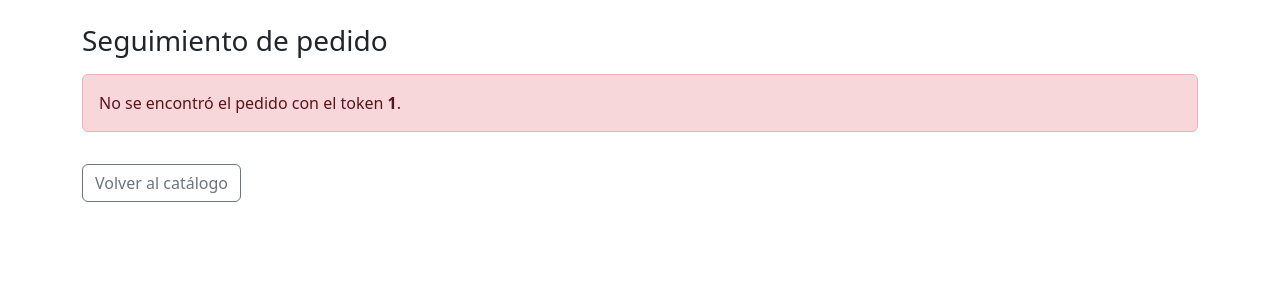
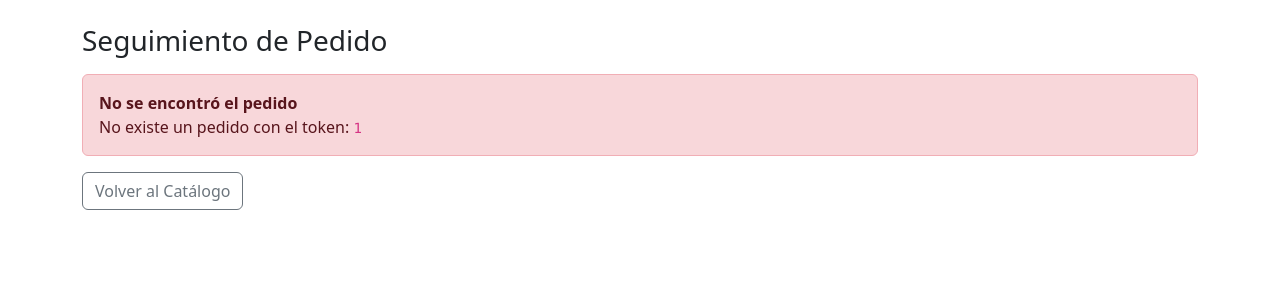
Before and after one commit to Gengardeth/App-Web-Backend, a Django app: page /seguimiento/1/ in a window 1280 px wide. Shown: the part 56-356 px from the top of the page. Run offline with Django 5.2, Linux system fonts and the light colour scheme; data that the repository does not hold is empty.

Commit message:
fix: Limpiar models.py y corregir templates - cumplimiento de requerimientos

```diff
--- a/appTienda/templates/appTienda/seguimiento_pedido.html
+++ b/appTienda/templates/appTienda/seguimiento_pedido.html
@@ -1,34 +1,92 @@
 {% extends "appTienda/base.html" %}
-{% block title %}Seguimiento{% endblock %}
+{% block title %}Seguimiento de Pedido{% endblock %}
 {% block content %}
 
-<h3 class="mb-3">Seguimiento de pedido</h3>
+<h3 class="mb-3">Seguimiento de Pedido</h3>
 
 {% if pedido %}
-  <div class="alert alert-success">
-    Token: <b>{{ token }}</b><br>
-    Link: <b>{{ url_seguimiento }}</b>
+  <div class="alert alert-success mb-3">
+    <strong>Token de Seguimiento:</strong> <code>{{ token }}</code><br>
+    <strong>URL Compartible:</strong> <code>{{ url_seguimiento }}</code>
   </div>
 
-  <div class="card p-3">
-    <div class="mb-2"><b>Estado pedido:</b> {{ pedido.estado_pedido }}</div>
-    <div class="mb-2"><b>Estado pago:</b> {{ pedido.estado_pago }}</div>
-    <div class="mb-2"><b>Plataforma:</b> {{ pedido.plataforma }}</div>
-    <div class="mb-2"><b>Cantidad:</b> {{ pedido.cantidad }}</div>
-    <div class="mb-2"><b>Cliente:</b> {{ pedido.nombre_cliente }} - {{ pedido.telefono_cliente }}</div>
-    <div class="mb-2"><b>Dirección:</b> {{ pedido.direccion_entrega }}</div>
+  <div class="card p-4">
+    <h5 class="mb-3">Información del Pedido</h5>
 
-    <hr class="my-3">
+    <div class="row">
+      <div class="col-md-6">
+        <div class="mb-3">
+          <strong>Cliente:</strong><br>
+          {{ pedido.nombre_cliente }}
+        </div>
+        <div class="mb-3">
+          <strong>Contacto:</strong><br>
+          {{ pedido.contacto }}
+        </div>
+        <div class="mb-3">
+          <strong>Plataforma:</strong><br>
+          {{ pedido.get_plataforma_display }}
+        </div>
+      </div>
 
-    <div class="mb-2"><b>Producto:</b> {{ pedido.producto_referencia.nombre }}</div>
-    <div class="mb-2"><b>Precio base:</b> $ {{ pedido.producto_referencia.precio_base }}</div>
+      <div class="col-md-6">
+        <div class="mb-3">
+          <strong>Estado del Pedido:</strong><br>
+          <span class="badge bg-primary">{{ pedido.get_estado_pedido_display }}</span>
+        </div>
+        <div class="mb-3">
+          <strong>Estado del Pago:</strong><br>
+          <span class="badge bg-warning">{{ pedido.get_estado_pago_display }}</span>
+        </div>
+        <div class="mb-3">
+          <strong>Fecha Solicitada:</strong><br>
+          {% if pedido.fecha_solicitada %}{{ pedido.fecha_solicitada }}{% else %}No especificada{% endif %}
+        </div>
+      </div>
+    </div>
+
+    <hr>
+
+    <div class="mb-3">
+      <strong>Descripción del Pedido:</strong><br>
+      {{ pedido.descripcion }}
+    </div>
+
+    {% if pedido.producto_referencia %}
+    <div class="alert alert-info">
+      <strong>Producto de Referencia:</strong> {{ pedido.producto_referencia.nombre }}<br>
+      <strong>Precio Base:</strong> ${{ pedido.producto_referencia.precio_base }}
+    </div>
+    {% endif %}
+
+    {% if pedido.foto_ref1 or pedido.foto_ref2 %}
+    <div class="mb-3">
+      <strong>Imágenes de Referencia:</strong>
+      <div class="row g-2 mt-2">
+        {% if pedido.foto_ref1 %}
+        <div class="col-md-6">
+          <img src="{{ pedido.foto_ref1.url }}" class="img-fluid rounded" alt="Referencia 1">
+        </div>
+        {% endif %}
+        {% if pedido.foto_ref2 %}
+        <div class="col-md-6">
+          <img src="{{ pedido.foto_ref2.url }}" class="img-fluid rounded" alt="Referencia 2">
+        </div>
+        {% endif %}
+      </div>
+    </div>
+    {% endif %}
   </div>
+
 {% else %}
   <div class="alert alert-danger">
-    No se encontró el pedido con el token <b>{{ token }}</b>.
+    <strong>No se encontró el pedido</strong><br>
+    No existe un pedido con el token: <code>{{ token }}</code>
   </div>
 {% endif %}
 
-<a class="btn btn-outline-secondary mt-3" href="{% url 'catalogo' %}">Volver al catálogo</a>
+<div class="mt-3">
+  <a class="btn btn-outline-secondary" href="{% url 'catalogo' %}">Volver al Catálogo</a>
+</div>
 
 {% endblock %}
```
Also changed, not shown: appTienda/templates/appTienda/pedido_form.html (+26 -14 lines).
